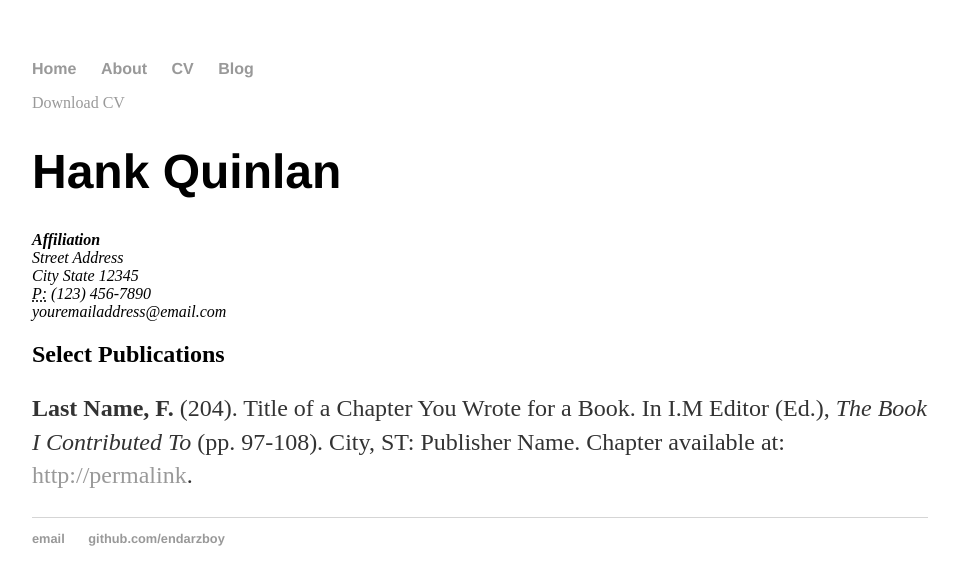
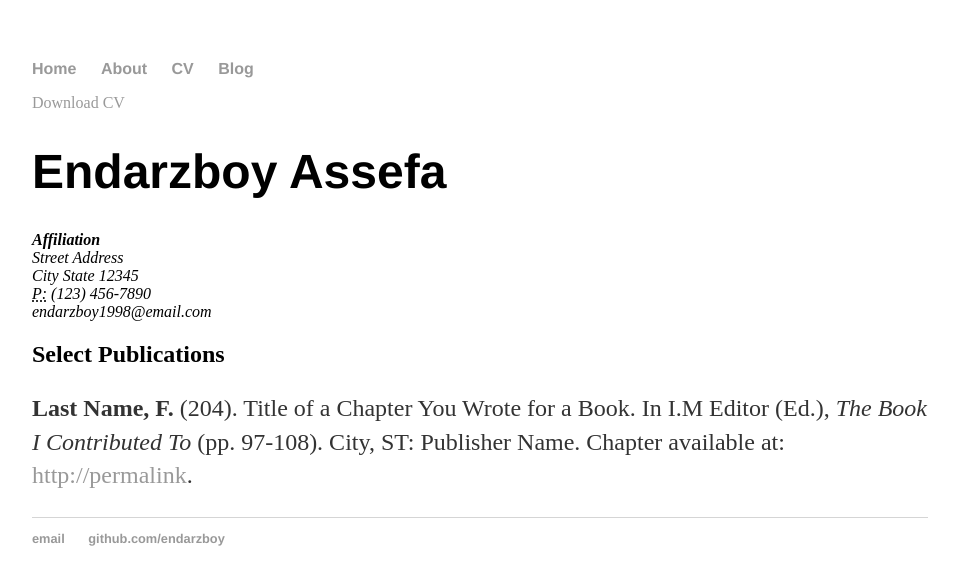
Before and after one commit to Endarzboy/endarzboy.github.io, a Jekyll site: the page built from cv/index.html, in a window 1280 px wide. Shown: the top 585 px of the page, without its empty margins (160-1119 px from the left). Built offline with Jekyll 4.4.1, drawn with Linux system fonts in a browser that asks for light colours.

Commit message:
Update index.html

```diff
--- a/cv/index.html
+++ b/cv/index.html
@@ -5,13 +5,13 @@ title: CV of Endarzboy
 
 	<div class="cv">
 		<a href="#" class="download" title="Download CV as PDF">Download CV</a>
-					<h1>Hank Quinlan</h1>
+					<h1>Endarzboy Assefa</h1>
 					<address>
 					<strong>Affiliation</strong><br>
 					Street Address<br>
 					City State 12345<br>
 					<abbr title="phone">P:</abbr> (123) 456-7890<br>
-					<span class="obfuscate">youremailaddress@email.com</span>
+					<span class="obfuscate">endarzboy1998@email.com</span>
 					</address>
 
 					<h2>Select Publications</h2>
```
